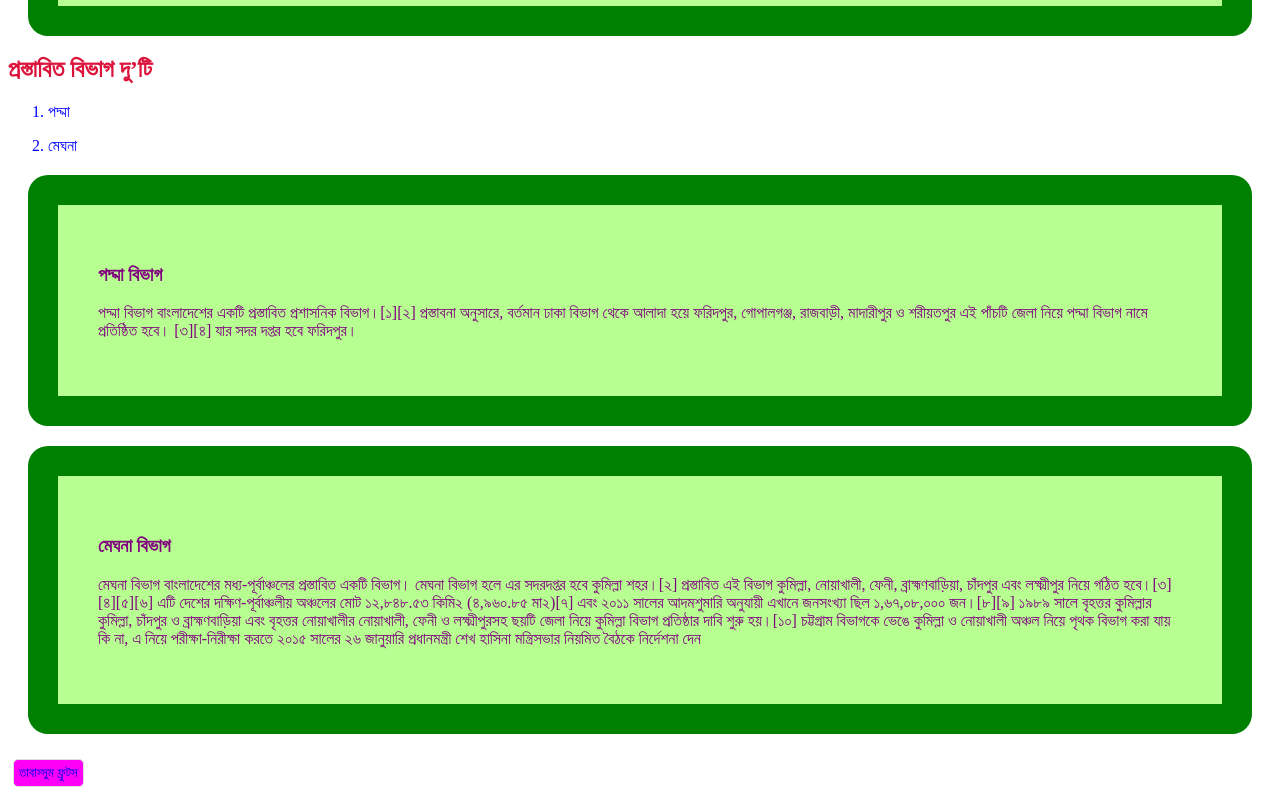
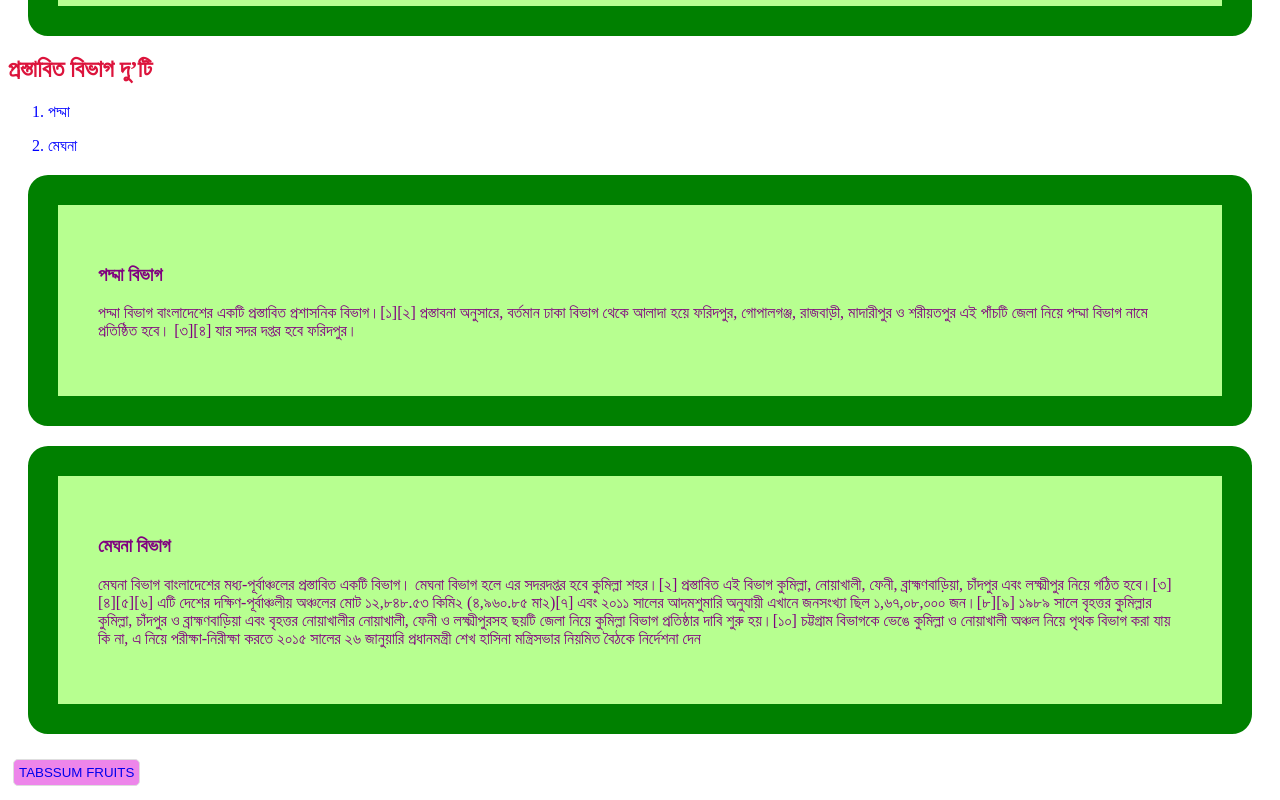
Before and after one commit to shofiulalam1/frist-project, a plain HTML site: page index.html in a window 1280 px wide. Shown: the part 3092-3892 px from the top of the page. Drawn offline with Linux system fonts and the light colour scheme.

Commit message:
information changes

```diff
--- a/index.html
+++ b/index.html
@@ -44,7 +44,7 @@
     #button{
         text-underline-offset: 100px;
         color: blue;
-        background-color: rgb(255, 0, 247);
+        background-color: rgb(237, 133, 234);
         border: 1px solid rgb(222, 222, 222);
         border-radius: 5px;
         margin: 5px;
@@ -163,7 +163,7 @@
 
         </div>
 
-        <button id="button"><a href="file:///C:/Users/A/OneDrive/Documents/html%20file/index.html">তাবাস্সুম ফ্রুটস</a></button>
+        <button id="button"><a href="file:///C:/Users/A/OneDrive/Documents/html%20file/index.html">TABSSUM FRUITS</a></button>
 
     </body>
 
```
